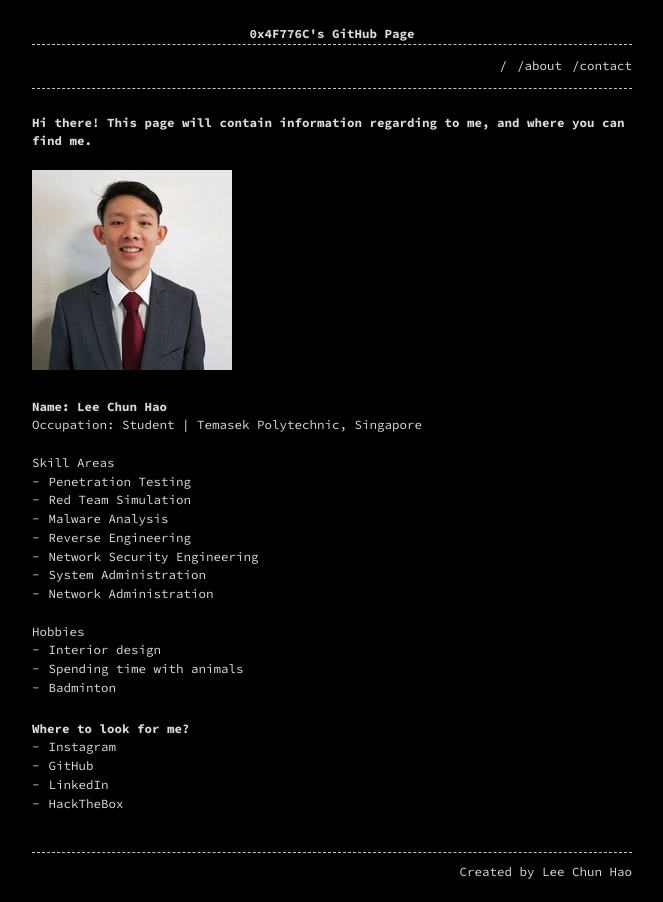
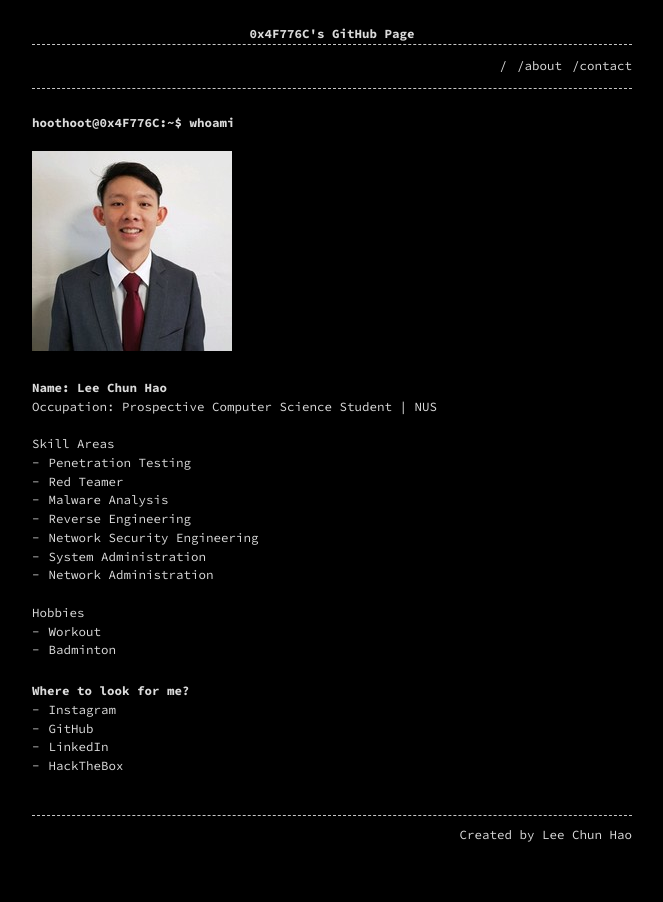
Before and after one commit to 0x4F776C/0x4F776C.github.io, a Jekyll site: the page built from about.md, in a window 1280 px wide. Shown: the whole page, without its empty margins (308-971 px from the left). Built offline with Jekyll 4.4.1, drawn with Linux system fonts in a browser that asks for light colours.

Commit message:
Update about.md

```diff
--- a/about.md
+++ b/about.md
@@ -3,18 +3,18 @@ title: /about
 layout: about
 permalink: /about
 ---
-<h1>Hi there! This page will contain information regarding to me, and where you can find me.</h1>
+<h1>hoothoot@0x4F776C:~$ whoami</h1>
 <br>
 
 <img src="/image/me.jpeg" alt="me">
 
 <h2>Name: Lee Chun Hao</h2>
-<p>Occupation: Student | Temasek Polytechnic, Singapore</p>
+<p>Occupation: Prospective Computer Science Student | NUS</p>
 <br>
 <ul>
 	<p>Skill Areas</p>
 	<li>Penetration Testing</li>
-	<li>Red Team Simulation</li>
+	<li>Red Teamer</li>
 	<li>Malware Analysis</li>
 	<li>Reverse Engineering</li>
 	<li>Network Security Engineering</li>
@@ -24,8 +24,7 @@ permalink: /about
 <br>
 <ul>
 	<p>Hobbies</p>
-	<li>Interior design</li>
-	<li>Spending time with animals</li>
+	<li>Workout</li>
 	<li>Badminton</li>
 </ul>
 
@@ -33,7 +32,7 @@ permalink: /about
 <ul>
 	<li><a href="https://www.instagram.com/chunhaoxx/?hl=en">Instagram</a></li>
 	<li><a href="https://github.com/0x4F776C">GitHub</a></li>
-	<li><a href="https://www.linkedin.com/in/lee-chun-hao-602ba670">LinkedIn</a></li>
+	<li><a href="https://www.linkedin.com/in/lee-chun-hao">LinkedIn</a></li>
 	<li><a href="https://www.hackthebox.eu/profile/152036">HackTheBox</a>
 	<script src="https://www.hackthebox.eu/badge/152036"></script></li>
 </ul>
```
